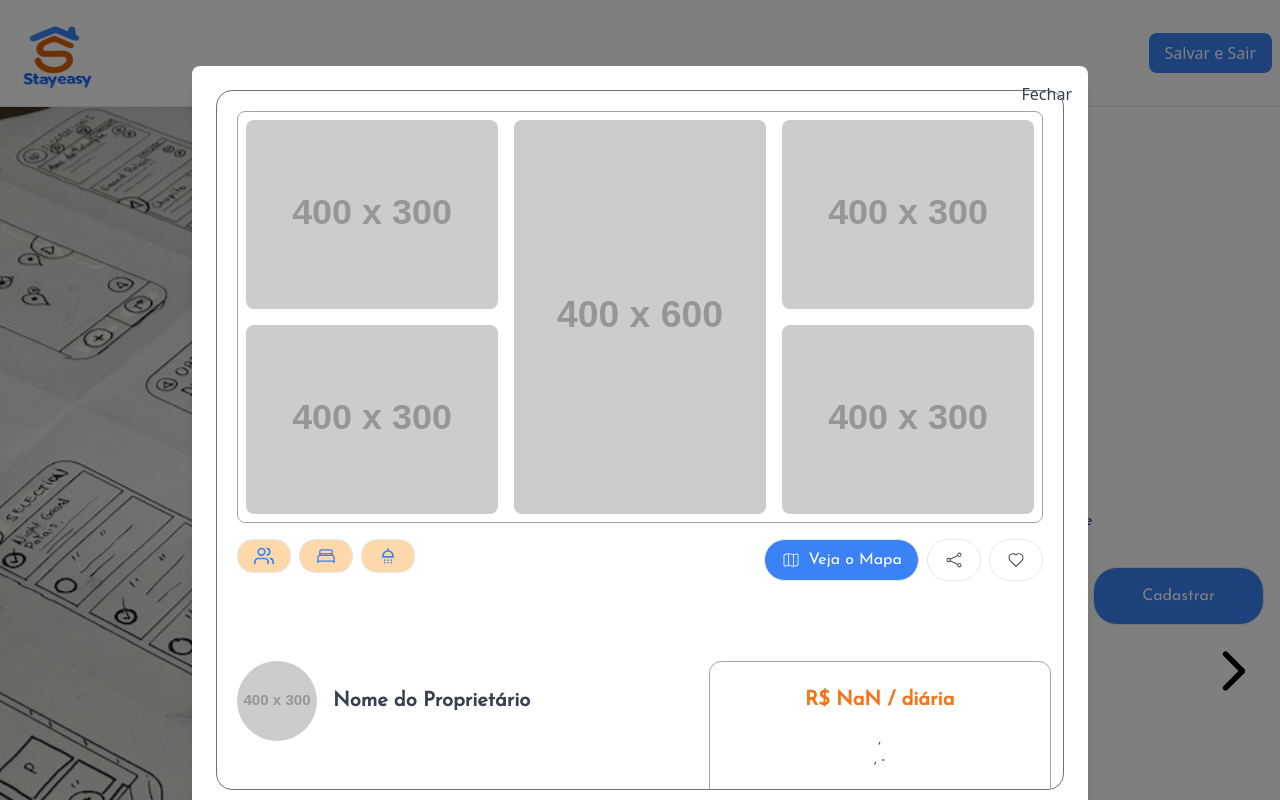
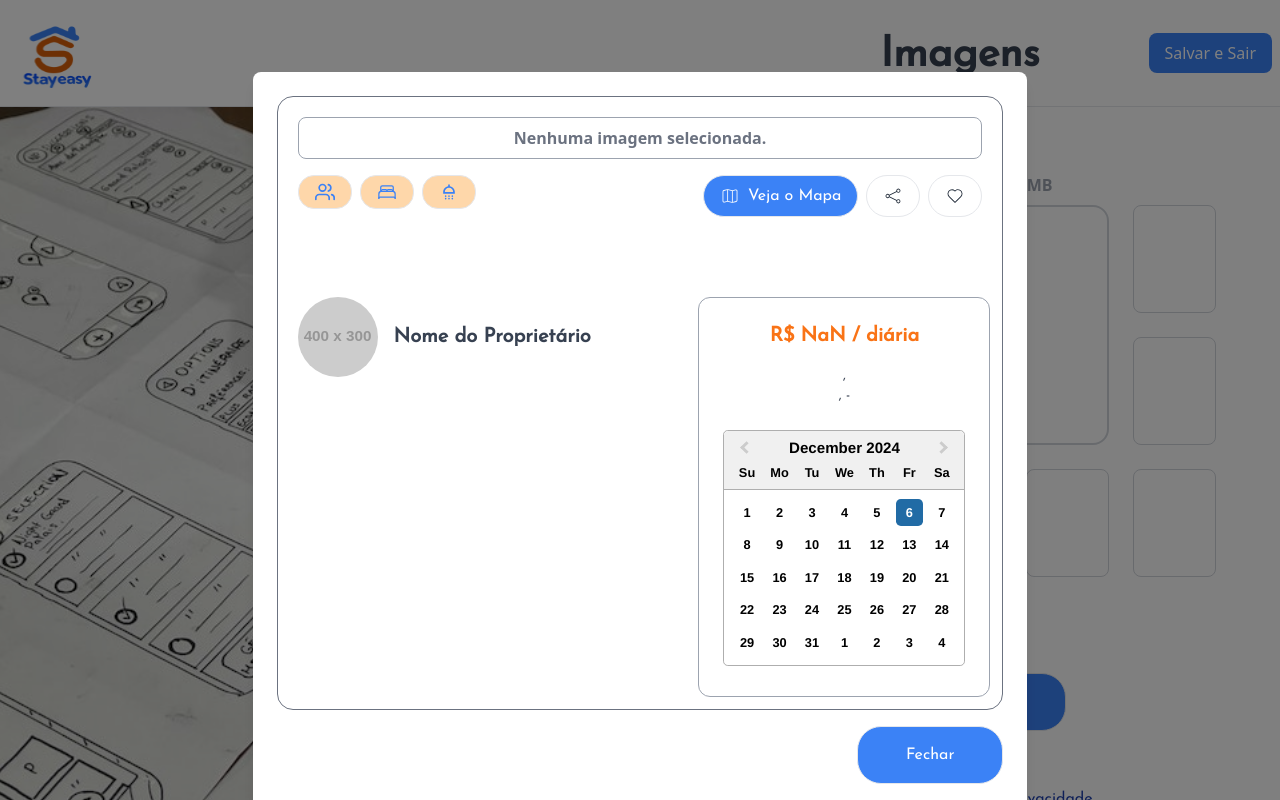
Before and after one commit to ADS2024-2-LocaEspaco/LocacaoEspacoFE, a Next.js app: page /imovel/cadastro/prototipo in a window 1280 px wide. Both pictures are taken after a click on the button "Exibir Protótipo". Shown: the top 800 px of the page. Built offline with nearby package versions, Linux system fonts and the light colour scheme.

Commit message:
feat: image select and image display in preview modal in "prototipo" page.

```diff
--- a/src/pages/imovel/cadastro/prototipo.tsx
+++ b/src/pages/imovel/cadastro/prototipo.tsx
@@ -5,6 +5,7 @@ import { CiShare2, CiMap, CiHeart } from "react-icons/ci";
 import { IoBedOutline } from "react-icons/io5";
 import { MdOutlineShower } from "react-icons/md";
 import { FiUsers  } from "react-icons/fi";
+import { AiOutlinePlus } from "react-icons/ai";
 import styles from '@/styles/LayoutCadImovel.module.css'
 import NavbarCadastro from '@/components/navbarCadastro';
 import { IoIosArrowBack, IoIosArrowForward } from "react-icons/io";
@@ -14,7 +15,6 @@ import '@fontsource/josefin-sans';
 import tituloEdescricao from './tituloEdescricao';
 import DatePicker from 'react-datepicker';
 import "react-datepicker/dist/react-datepicker.css";
-
 
 interface Prototipo {
   name: string;
@@ -32,6 +32,43 @@ const Prototipo: React.FC = () => {
     valorReserva: { valor: 0, minDias: 0, maxDias: 0, antecedencia: 0 },
     endereco: [] as any[]
   });
+
+  /*Image Section Start*/
+
+  const [selectedImages, setSelectedImages] = useState<string[]>([]);
+  const [isDragging, setIsDragging] = useState(false);
+
+  const handleDrop = (e: React.DragEvent<HTMLDivElement>) => {
+    e.preventDefault();
+    setIsDragging(false);
+
+    const files = Array.from(e.dataTransfer.files).filter(file =>
+      file.type.startsWith("image/")
+    );
+
+    const imageUrls = files.map(file => URL.createObjectURL(file));
+    setSelectedImages(prev => [...prev, ...imageUrls]);
+  };
+
+  const handleDragOver = (e: React.DragEvent<HTMLDivElement>) => {
+    e.preventDefault();
+    setIsDragging(true);
+  };
+
+  const handleDragLeave = () => {
+    setIsDragging(false);
+  };
+
+  const handleFileChange = (e: React.ChangeEvent<HTMLInputElement>) => {
+    const files = Array.from(e.target.files || []).filter(file =>
+      file.type.startsWith("image/")
+    );
+
+    const imageUrls = files.map(file => URL.createObjectURL(file));
+    setSelectedImages(prev => [...prev, ...imageUrls]);
+  };
+
+  /* Image Section End */
 
   const [isMainModalOpen, setIsMainModalOpen] = useState(false);
   const toggleMainModal = () => setIsMainModalOpen(!isMainModalOpen);
@@ -178,8 +215,54 @@ const Prototipo: React.FC = () => {
           Imagens
         </h1>
 
+        <div className="w-full mb-20 flex-col flex-shrink-0 justify-between bg-white p-4">
+          <div className="w-full px-8">
+            <p className="block text-gray-400 text-black font-bold mb-2">
+              Tamanho mínimo de xMB e máximo de xMB
+            </p>
+            <div className="grid grid-cols-5 grid-rows-3 gap-6">
+              {/* Drag and Drop Box */}
+              <div
+                onDrop={handleDrop}
+                onDragOver={handleDragOver}
+                onDragLeave={handleDragLeave}
+                className={`col-span-4 row-span-2 flex flex-col items-center justify-center border-2 ${
+                  isDragging ? "border-blue-500" : "border-gray-300"
+                } rounded-2xl p-4 cursor-pointer h-60`}
+              >
+                <input
+                  type="file"
+                  accept="image/*"
+                  multiple
+                  onChange={handleFileChange}
+                  className="hidden"
+                  id="image-upload"
+                />
+                <label htmlFor="image-upload" className="w-full h-full flex flex-col items-center justify-center">
+                  <AiOutlinePlus className="text-gray-800 text-8xl" />
+                </label>
+              </div>
+
+              {Array.from({ length: 7 }).map((_, index) => (
+                <div
+                  key={index}
+                  className="bg-white p-4 border border-gray-300 rounded-lg flex items-center justify-center"
+                >
+                  {selectedImages[index] && (
+                    <img
+                      src={selectedImages[index]}
+                      alt={`Image ${index + 1}`}
+                      className="max-h-full max-w-full object-cover rounded-lg"
+                    />
+                  )}
+                </div>
+              ))}
+            </div>
+          </div>
+        </div>
+
         <button
-          className="px-12 py-4 text-white bg-blue-500 border rounded-3xl hover:bg-blue-600 focus:outline-none font-josefin"
+          className="px-12 py-4 text-white mb-10 bg-blue-500 border rounded-3xl hover:bg-blue-600 focus:outline-none font-josefin"
           onClick={toggleMainModal}
         >
           Exibir Protótipo
@@ -200,36 +283,21 @@ const Prototipo: React.FC = () => {
               {dados.tituloEdescricao.titulo}
           </div>
           <div className="grid grid-cols-2 md:grid-cols-3 gap-4 p-2 w-full h-auto border border-gray-400 rounded-lg">
-                    {/* Primeira linha de imagens */}
+            {selectedImages.length > 0 ? (
+              selectedImages.slice(0, 6).map((image, index) => (
                 <img
-                      src="https://via.placeholder.com/400x300"
-                      alt="Imagem de imóvel"
-                      className="w-full h-30 object-cover rounded-lg col-span-1"
-                    />
-                    <img
-                      src="https://via.placeholder.com/400x600"
-                      alt="Imagem de imóvel"
-                      className="w-full h-full object-cover rounded-lg col-span-1 row-span-2"
-                    />
-                    <img
-                      src="https://via.placeholder.com/400x300"
-                      alt="Imagem de imóvel"
-                      className="w-full h-30 object-cover rounded-lg col-span-1"
-                    />
-                    <img
-                      src="https://via.placeholder.com/400x300"
-                      alt="Imagem de imóvel"
+                  key={index}
+                  src={image}
+                  alt={`Imagem selecionada ${index + 1}`}
                   className="w-full h-30 object-cover rounded-lg"
                 />
-                    <div className="relative w-full h-30 rounded-lg overflow-hidden">
-                      <img
-                        src="https://via.placeholder.com/400x300"
-                        alt="Imagem de imóvel"
-                        className="w-full h-full object-cover"
-                      />
+              ))
+            ) : (
+              <p className="text-center text-gray-500 col-span-3">
+                Nenhuma imagem selecionada.
+              </p>
+            )}
           </div>
-                  </div>
-
           <div className="flex w-full mt-4 space-x-4">
               <div className="flex justify-start gap-2">
                   {acomodacoesArray.map((item, index) => (
@@ -296,15 +364,15 @@ const Prototipo: React.FC = () => {
               </div>
             </div>
           </div>
-
+          <div className="flex justify-end">
             <button
-                className="absolute top-4 right-4 text-gray-700 hover:text-gray-900"
+              className="px-12 py-4 mt-4 text-white bg-blue-500 border rounded-3xl hover:bg-blue-600 focus:outline-none font-josefin"
               onClick={toggleMainModal}
             >
               Fechar
             </button>
+          </div>
       </Modal>
-
 
       <div className="w-full mt-4">
         <label className="inline-flex">
```
Lines whose indentation alone changed are shown as unchanged.
